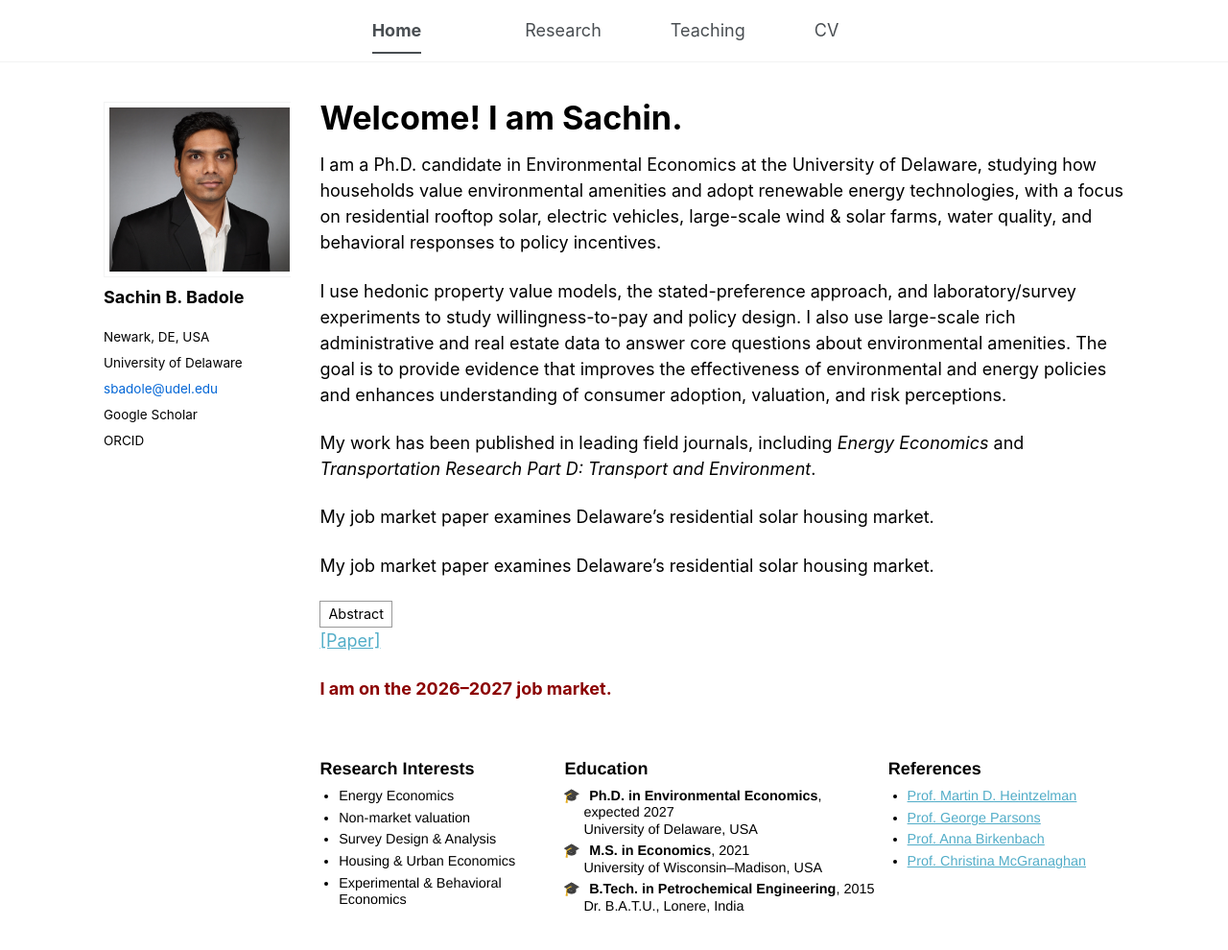
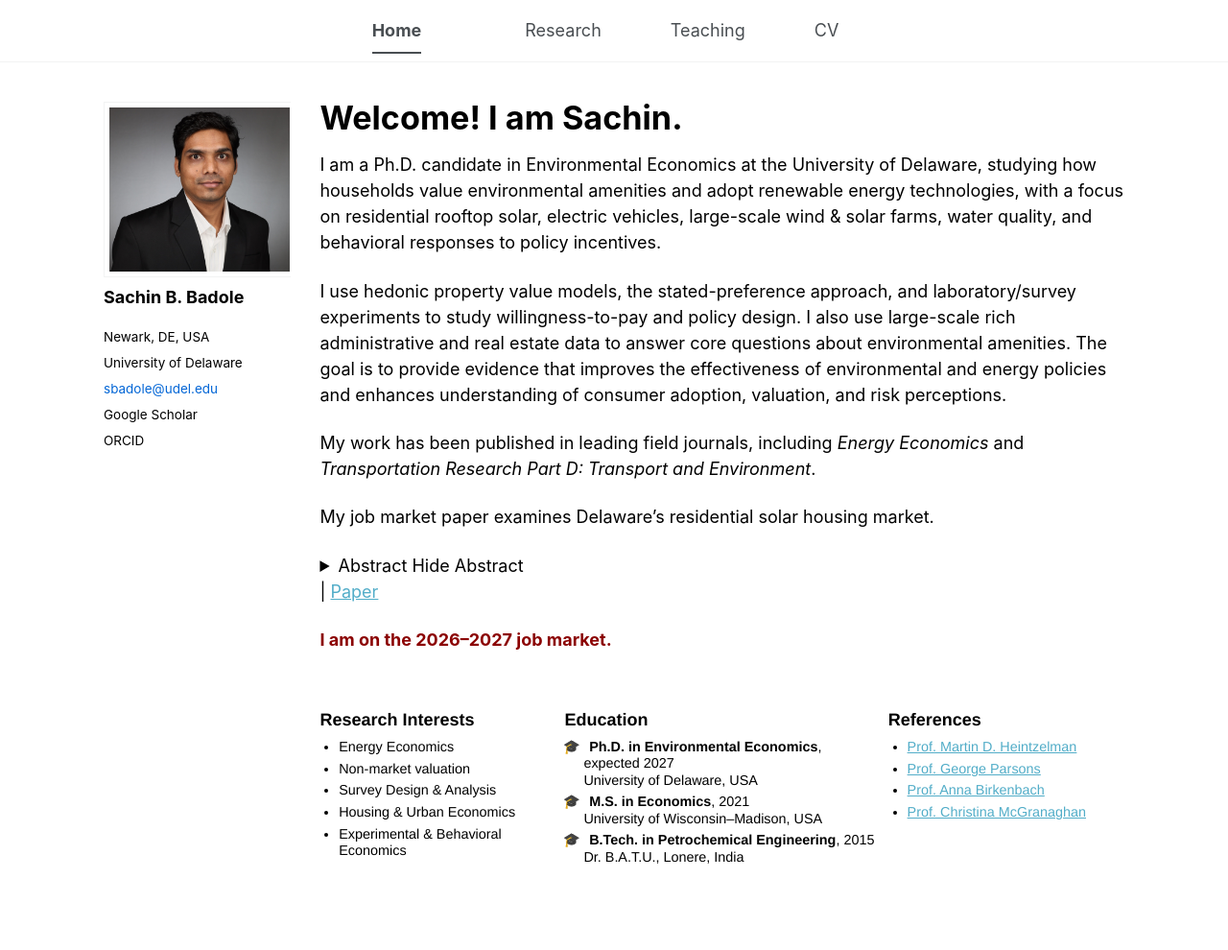
Before and after one commit to sachin-b-badole/sachin-b-badole.github.io, a Jekyll site: the page built from _pages/about.md, in a window 1280 px wide and 1156 px high. Shown: the top 990 px of the window at 96% size. Built offline with Jekyll 4.4.1, drawn with Linux system fonts in a browser that asks for light colours.

Commit message:
Update about.md

```diff
--- a/_pages/about.md
+++ b/_pages/about.md
@@ -15,12 +15,10 @@ I use hedonic property value models, the stated-preference approach, and laborat
 
 My work has been published in leading field journals, including *Energy Economics* and *Transportation Research Part D: Transport and Environment*.
 
-My job market paper examines Delaware’s residential solar housing market.
-
 <p>
 My job market paper examines Delaware’s residential solar housing market.
 
-<details class="paper-details">
+<details class="paper-details-inline">
   <summary>
     <span class="toggle-label">
       <span class="show">Abstract</span>
@@ -37,7 +35,7 @@ My job market paper examines Delaware’s residential solar housing market.
   </div>
 </details>
 
-<a href="/files/JMP.pdf" target="_blank">[Paper]</a>
+| <a href="/files/JMP.pdf" target="_blank">Paper</a>
 </p>
 
 
```
